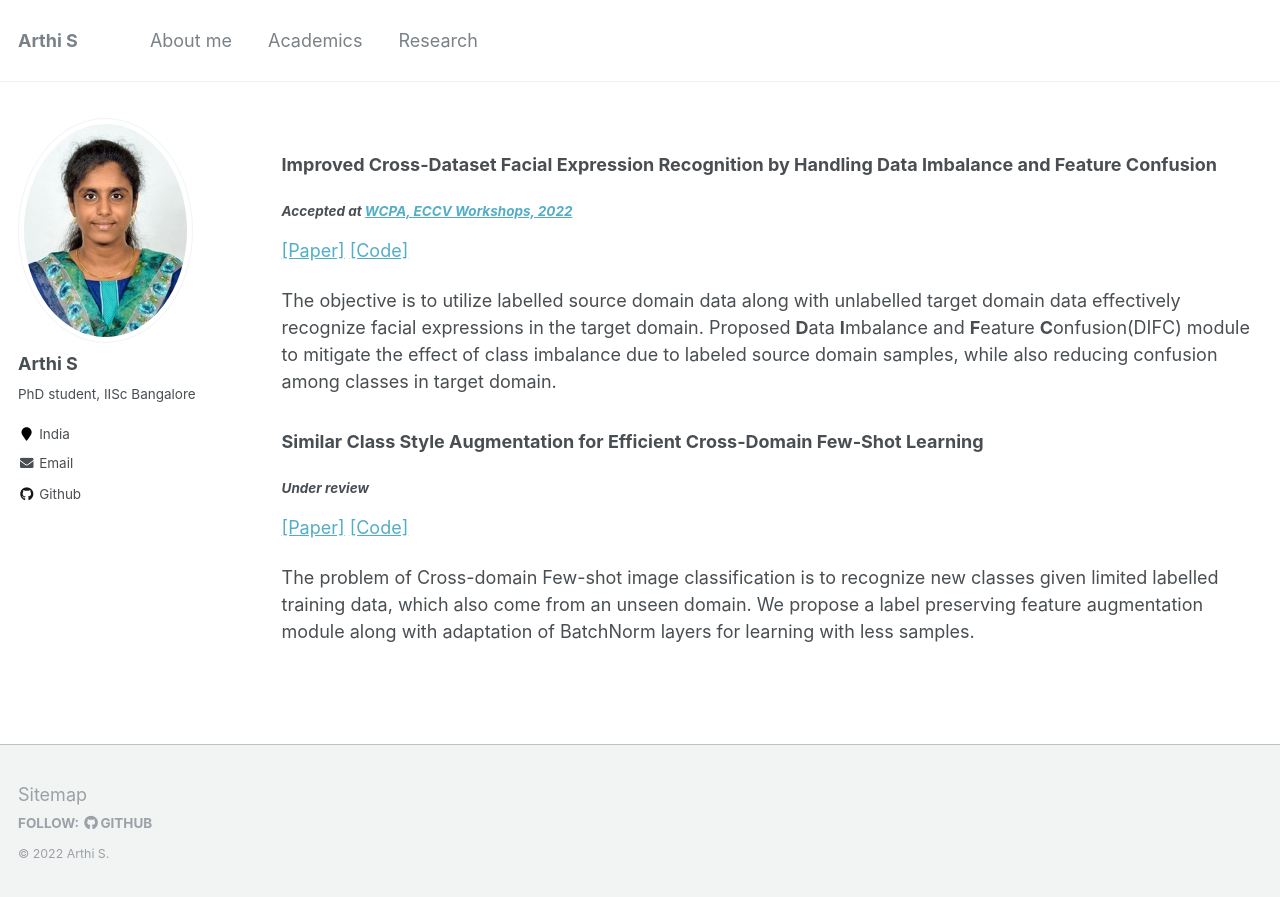
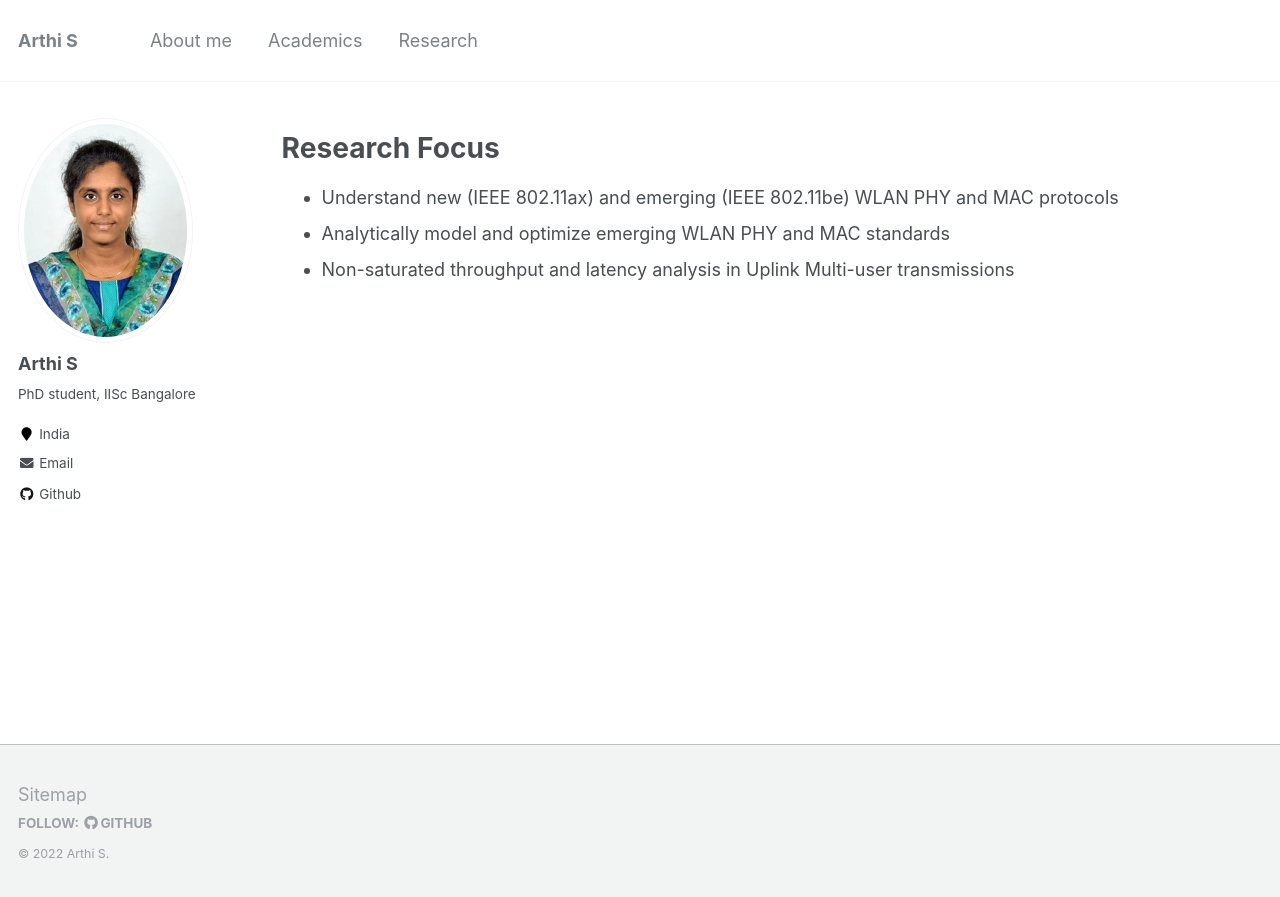
Before and after one commit to Arthi314/Arthi314.github.io, a Jekyll site: the page built from _pages/research.md, in a window 1280 px wide. Shown: the top 897 px of the page. Built offline with Jekyll 4.4.1, drawn with Linux system fonts in a browser that asks for light colours.

Commit message:
Update research.md

```diff
--- a/_pages/research.md
+++ b/_pages/research.md
@@ -9,17 +9,8 @@ redirect_from:
 
 <!-- {% include base_path %} -->
 
-### Improved Cross-Dataset Facial Expression Recognition by Handling Data Imbalance and Feature Confusion
-##### _Accepted at [WCPA, ECCV Workshops, 2022](https://sites.google.com/view/wcpa2022/program)_
-<!-- ====== -->
-[[Paper]](https://github.com/manogna-s/da-fer/blob/main/DIFC_WCPA_ECCVW'22.pdf) [[Code]](https://github.com/manogna-s/da-fer)
-
-The objective is to utilize labelled source domain data along with unlabelled target domain data effectively recognize facial expressions in the target domain. Proposed **D**ata **I**mbalance and **F**eature **C**onfusion(DIFC) module to mitigate the effect of class imbalance due to labeled source
-domain samples, while also reducing confusion among classes in target domain.
-
-### Similar Class Style Augmentation for Efficient Cross-Domain Few-Shot Learning
-##### _Under review_
-<!-- ====== -->
-[[Paper]](https://github.com/manogna-s/SSA-BNS/blob/main/SSA_BNS.pdf) [[Code]](https://github.com/manogna-s/SSA-BNS)
-
-The problem of Cross-domain Few-shot image classification is to recognize new classes given limited labelled training data, which also come from an unseen domain. We propose a label preserving feature augmentation module along with adaptation of BatchNorm layers for learning with less samples.
+Research Focus
+======
+* Understand new (IEEE 802.11ax) and emerging (IEEE 802.11be) WLAN PHY and MAC protocols
+* Analytically model and optimize emerging WLAN PHY and MAC standards
+* Non-saturated throughput and latency analysis in Uplink Multi-user transmissions
```
